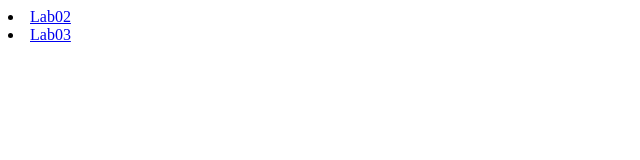
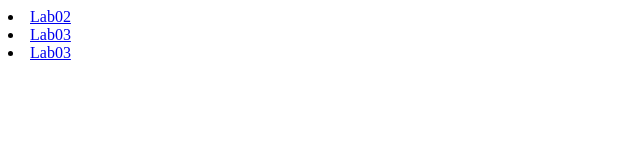
Before and after one commit to aitzazhassan54/aitzazhassan54.github.io, a plain HTML site: page index.html in a window 1280 px wide. Shown: the full height of the page, 0-640 px from the left. Drawn offline with Linux system fonts and the light colour scheme.

Commit message:
lab04 pushed

```diff
--- a/index.html
+++ b/index.html
@@ -1,2 +1,3 @@
 <li><a href="Lab02/">Lab02</a></li>
 <li><a href="Lab03/">Lab03</a></li>
+<li><a href="Lab04/">Lab03</a></li>
```
